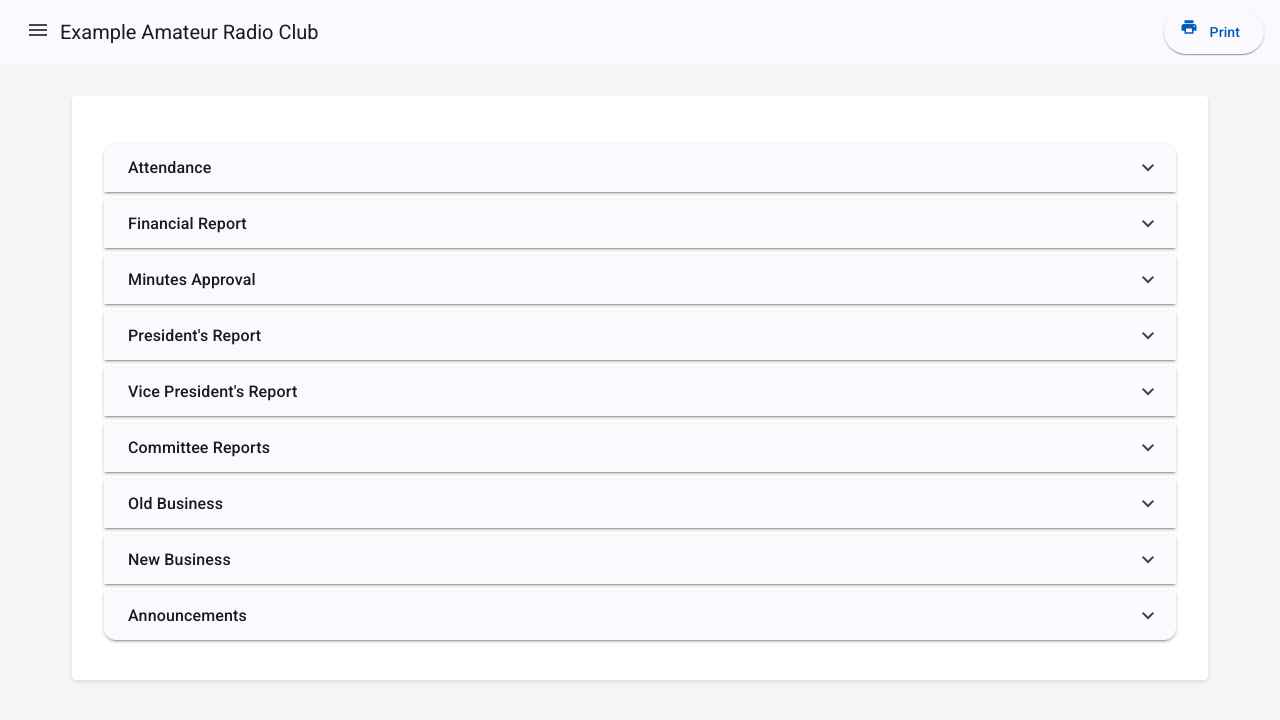
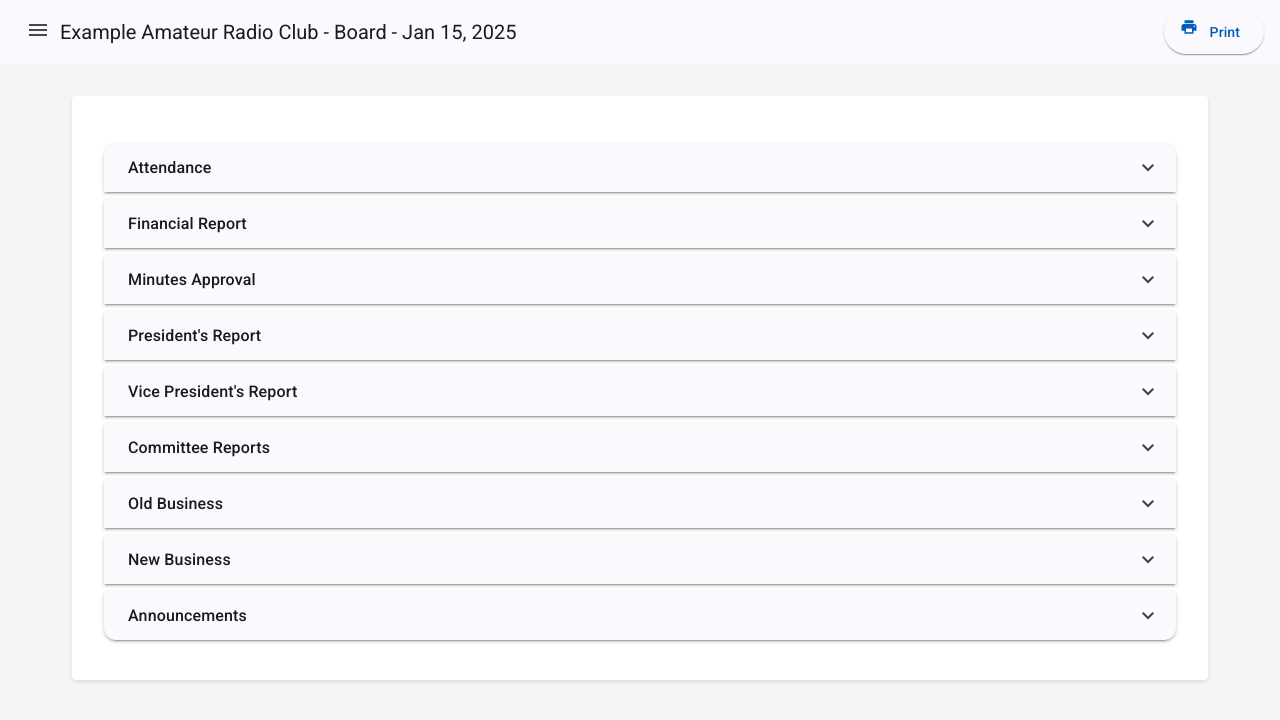
Before and after one commit to payne/club-minutes, an Angular app: page / in a window 1280 px wide. Shown: the top 720 px of the page. Built offline with nearby package versions, Linux system fonts and the light colour scheme.

Commit message:
Claude updated header.

```diff
--- a/src/app/components/minutes-container/minutes-container.html
+++ b/src/app/components/minutes-container/minutes-container.html
@@ -3,7 +3,14 @@
     <button mat-icon-button [matMenuTriggerFor]="menu">
       <mat-icon>menu</mat-icon>
     </button>
-    <span class="toolbar-title">{{ currentClub?.name || 'Club Minutes' }}</span>
+    <span class="toolbar-title">
+      <span *ngIf="currentClub && currentFile && minutes">
+        {{ currentClub.name }} - {{ currentFile.type === 'board' ? 'Board' : 'Meeting' }} - {{ minutes.date | date:'mediumDate' }}
+      </span>
+      <span *ngIf="!currentClub || !currentFile || !minutes">
+        {{ currentClub?.name || 'Club Minutes' }}
+      </span>
+    </span>
     <span class="spacer"></span>
     <button mat-icon-button color="accent" (click)="print()" *ngIf="!loading && !error" class="mobile-only">
       <mat-icon>print</mat-icon>
@@ -73,7 +80,7 @@
     <div *ngIf="!loading && !error && minutes" class="minutes-content">
       <div class="header print-only">
         <h1>{{ minutes.clubName }}</h1>
-        <h2>Board Meeting Minutes</h2>
+        <h2>{{ currentFile?.type === 'board' ? 'Board Meeting Minutes' : 'General Meeting Minutes' }}</h2>
         <p class="date">{{ minutes.date | date:'fullDate' }}</p>
       </div>
 
```
Also changed, not shown: 1 other file (tests, documents, lock files or other folders).
